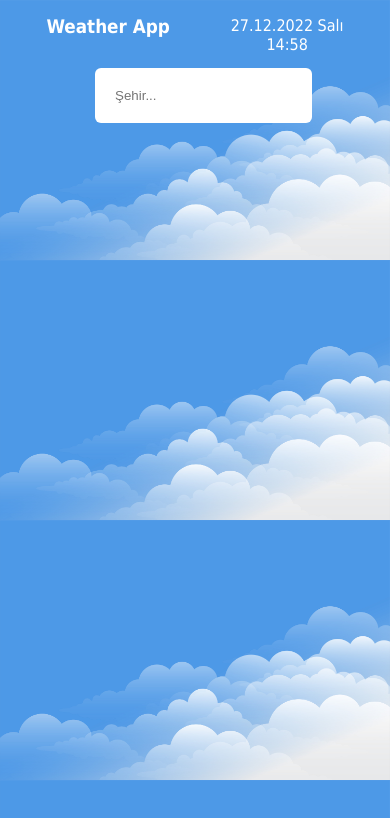
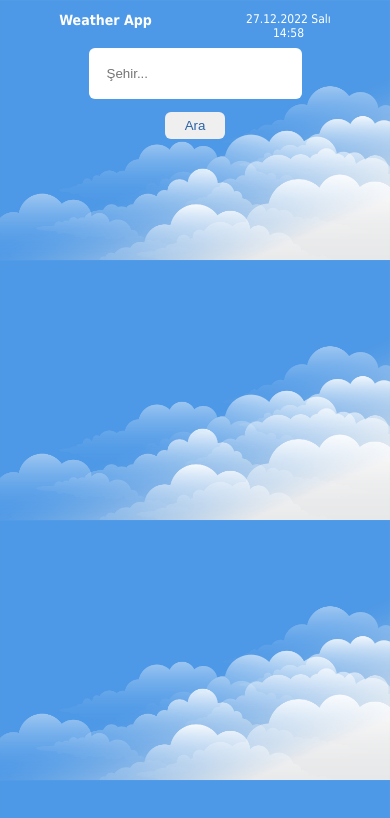
Before and after one commit to Musti2735/weatherApp, a React (Create React App) app: page / in a window 390 px wide. Shown: the top 818 px of the page. Built offline with nearby package versions, Linux system fonts and the light colour scheme; no server answers.

Commit message:
responsive added

```diff
--- a/src/App.css
+++ b/src/App.css
@@ -4,8 +4,8 @@
   box-sizing: border-box;
 }
 
-html{
-  font-size: 10px;
+html {
+  font-size: 12px;
 }
 
 body {
@@ -14,51 +14,112 @@ body {
   background-size: cover;
   color: #fff;
   text-align: center;
+}
 
-
-}
-@media screen and (min-width:300px){
-  html{
-    font-size: 16px;
-  }
-
-
-  .info{
-    display: flex;
-  }
-  .info1, .info2{
-    width: 50%;
-
-  }
-  .otherDaysList{
-    display: flex;
-  }
-  .otherDays{
-    width: 100%;
-  }
-  .favoriteList {
-    width: 200px;
-    margin: auto;
+@media screen and (max-width:767px) {
+  .favoriteList--a {
+    display: none;
   }
 
 
 }
 
+@media screen and (min-width:480px) {
+  html {
+    font-size: 14px;
+  }
+
+  .otherDays {
+    width: 22rem;
+  }
+
+  .weaherCard {
+    width: 42rem;
+  }
+
+
+}
+
+
+@media screen and (min-width:768px) {
+  .info {
+    display: flex;
+  }
+
+  .info1,
+  .info2 {
+    width: 50%;
+
+  }
+
+  .weaherCard {
+    width: 45rem;
+    min-width: 42rem;
+  }
+  .favoriteList--a {
+    width: 20rem;
+    min-width: 16rem;
+    margin: auto;
+  }
+  .toggleBtn, .favoriteList--b{
+    display: none;
+  }
+
+}
+
+@media screen and (min-width:992px) {
+  html {
+    font-size: 16px;
+  }
+
+  .info {
+    display: flex;
+  }
+
+  .info1,
+  .info2 {
+    width: 50%;
+  }
+
+  .weaherCard {
+    width: 45rem;
+    min-width: 44rem;
+  }
+  .favoriteList--a {
+    width: 20rem;
+    min-width: 17rem;
+    margin: auto;
+  }
+
+}
+
+
+
 /* Container */
 .container {
   margin: auto;
-  min-width: 200px
+  min-width: 200px;
+  display: flex;
 }
 
 
 /*Weather Card */
-.iconFav{
+.iconFav {
   font-size: 1.5rem;
 }
+
+.section--1{
+  display: flex;
+  justify-content: space-between;
+}
+
 .weaherCard {
   padding: 1rem;
+  margin: auto;
+
 
 }
+
 .info {
   background-color: rgba(82, 142, 220, 0.5);
   padding: 1rem;
@@ -70,14 +131,16 @@ body {
   display: flex;
   padding: 1rem;
   justify-content: center;
-   align-items: center;
+  align-items: center;
 
 }
-.info1>div{
+
+.info1>div {
   margin: 0.5rem;
 }
-.info1>div>div{
-  margin: 8px;
+
+.info1>div>div {
+  margin: 0.8rem;
 }
 
 .info2 {
@@ -87,64 +150,77 @@ body {
   align-items: center;
 
 }
-.info2>div{
+
+.info2>div {
   margin: 0.5rem;
 }
-.info2>div>div{
-  margin: 4px;
+
+.info2>div>div {
+  margin: 0.4rem;
 }
+
 .cardItem {
-  margin: 20px;
+  margin: 2rem;
 }
 
 .cityName {
   font-size: 2rem;
-  margin: 5px;
+  margin: 0.5rem;
 }
 
 .degree {
   font-size: 3rem;
-  margin: 5px;
+  margin: 0.5rem;
 }
 
 .desc {
   font-size: 1.5rem;
-  margin: 5px;
+  margin: 0.5rem;
 }
 
-.image >img{
-  width: 60px;
+.image>img {
+  width: 6rem;
 }
 
 
-.hours>div{
+.hours>div {
   border: #2a63a9 1px solid;
+}
+
+.otherDaysList {
+  display: flex;
+  flex-wrap: wrap;
 }
 
 
 .otherDays {
   background-color: rgba(82, 142, 220, 0.5);
   border-radius: 4px;
-  padding: 1rem;
-  margin:1rem;
+  width: 150px;
+  height: 150px;
+  margin: auto;
+  margin-bottom: 1.5rem;
 }
 
-.otherDays>div{
-margin-top: 0.5rem;
+.otherDays>div {
+  margin-top: 0.5rem;
 }
 
-.showDays {
+.showDays, .toggleBtn {
   border: none;
   color: #fbfbfb;
   padding: 1.5rem 1rem;
   transition-duration: 0.4s;
   cursor: pointer;
   margin: auto;
+  margin-top: 1rem;
+  margin-bottom: 1rem;
   width: 15rem;
   border-radius: 6px;
+
 }
 
-.showDays:hover {
+.showDays:hover, .toggleBtn:hover {
   background-color: #bfdcff;
   ;
   color: #2a63a9;
@@ -153,18 +229,35 @@ margin-top: 0.5rem;
 }
 
 /*Form */
-.form{
-width: 200px;
-margin: auto;
+.form {
+  margin: auto;
 }
 
 .input {
   border: none;
   border-radius: 6px;
   width: auto;
-  margin-top: 20px;
-  padding: 20px;
+  margin: 1rem;
+  padding: 1.5rem;
   color: #2a63a9;
+}
+
+.formBtn{
+  border: none;
+  color: #2a63a9;
+  padding: 0.5rem 0.5rem;
+  transition-duration: 0.4s;
+  cursor: pointer;
+  margin: auto;
+  margin-top: 0.1rem;
+  margin-bottom: 0.1rem;
+  width: 5rem;
+  border-radius: 6px;
+}
+
+.formBtn:hover{
+  color: #fbfbfb;
+  background-color: #2a63a9;
 }
 
 /*Navigation*/
@@ -175,7 +268,6 @@ margin: auto;
   padding: 1rem;
 }
 
-
 /*Favorite List */
 
 
@@ -184,17 +276,18 @@ margin: auto;
   cursor: pointer;
   text-align: left;
   justify-content: space-between;
-  margin-bottom: 5px;
+  margin-bottom: 0.5rem;
   border-bottom: #2a63a9 0.1px solid;
   transition: all 0.1s;
+}
+
+.favItem {
+  margin: 0.5rem;
 
 }
-.favItem {
-  margin: 5px;
 
-  }
-.favItem>div{
-  padding: 6px;
+.favItem>div {
+  padding: 0.6rem;
 }
 
 .fav:hover {
@@ -205,30 +298,32 @@ margin: auto;
 }
 
 .icon {
-  width: 8px;
+  width: 0.8rem;
 }
 
-.icon:hover{
+.icon:hover {
   color: #2a63a9;
 }
 
-.favIcon{
+.favIcon {
   float: left;
   width: 10%;
-  margin-top: 24px;
-  margin-left: 5px;
+  margin-top: 2.4rem;
+  margin-left: 0.5rem;
 
 }
-.icon:hover{
+
+.icon:hover {
   cursor: pointer;
   color: #2a63a9;
 }
 
 
-.favDesc{
+.favDesc {
   font-size: 0.6rem;
 }
-.favDegree{
+
+.favDegree {
   font-size: 1.6rem;
   margin: auto;
 }
--- a/src/App.js
+++ b/src/App.js
@@ -1,5 +1,6 @@
 import './App.css';
 import Header from './components/Header';
+import Form from './components/Form'
 import WeatherCard from './components/WeatherCard';
 import { useEffect, useState } from 'react';
 import { DataContext } from './context/Data';
@@ -12,6 +13,8 @@ function App() {
   const [dataList, setDataList] = useState([])
   const [city, setCity] = useState('')
   const [favorites, setFavorites] = useState(JSON.parse(localStorage.getItem('data')) || [])
+  const [showFavorite, setShowFavorite] = useState(false)
+
 
 
   function getLocation() {
@@ -56,28 +59,19 @@ function App() {
     const weatherData = await response.json()
     setData(weatherData)
     setDataList(weatherData.list)
+    setShowFavorite(!showFavorite)
+
   }
 
-
-  const allData = { data, setData, city, setCity, data, dataList, setDataList, favorites, setFavorites, openDetail }
-
-
+  const allData = { data, setData, city, setCity, data, dataList, setDataList, favorites, setFavorites, openDetail, setShowFavorite, showFavorite, handleSubmit }
 
   return (
     <DataContext.Provider value={allData}>
-      <div className='container'>
+      <div className=''>
 
         <Header />
-        <div className='form'>
-          <form onSubmit={handleSubmit} >
-            <input placeholder="Şehir..."
 
-              className='input' type="text" value={city} onChange={(e) => setCity(e.target.value)} />
-
-          </form>
-        </div>
-
-        {data.city ? <WeatherCard /> : null}
+        {data.city ? <WeatherCard /> : <Form/>}
 
 
 
--- /dev/null
+++ b/src/components/Form.js
@@ -0,0 +1,22 @@
+import { useContext } from "react";
+import { DataContext } from "../context/Data";
+
+function Form() {
+
+    const { city, setCity, handleSubmit } = useContext(DataContext)
+
+    return (
+
+        <div className='form'>
+            <form onSubmit={handleSubmit} >
+                <div>
+                    <input placeholder="Şehir..."
+                        className='input' type="text" value={city} onChange={(e) => setCity(e.target.value)} />
+                </div>
+                <button className="formBtn">Ara</button>
+            </form>
+        </div>
+    )
+}
+
+export default Form;;
--- a/src/components/WeatherCard.js
+++ b/src/components/WeatherCard.js
@@ -3,12 +3,14 @@ import { DataContext } from "../context/Data";
 import FavoriteList from './FavoriteList';
 import PopularCities from './PopularCities'
 import { FaInfo, FaStar, FaTrash, FaCalendarWeek, FaSun, FaMoon, FaCloud, FaCloudRain, FaSnowplow, FaSnowflake, FaArrowDown, FaArrowUp, FaWind } from 'react-icons/fa'
+import Form from "./Form";
 
 
 
 function WeatherCard({ }) {
-    const { city, data, setData, setCity, dataList, setDataList, favorites, setFavorites, listem, setListem } = useContext(DataContext)
+    const { city, data, setData, setCity, dataList, setDataList, favorites, setFavorites, listem, setListem, showFavorite, setShowFavorite } = useContext(DataContext)
     const [detail, setDetail] = useState(false)
+
 
 
     const currentDay = dataList.filter((day) => day.dt_txt.slice(0, 10) === dataList[0].dt_txt.slice(0, 10))
@@ -69,16 +71,26 @@ function WeatherCard({ }) {
     return (
         <div className="container">
 
-            <div className="favoriteList">
-                <FavoriteList />
+            <div className="favoriteList--a">
+            {favorites.length > 0 &&
+                <FavoriteList />}
             </div>
+
             <div className="weaherCard">
+                <Form />
+                {
+                    favorites.length > 0 &&  <div className="toggleBtn" onClick={() => setShowFavorite(!showFavorite)}>{favorites.length} Favori Şehir</div>
+                }
 
 
+                <div className="favoriteList--b">
+                    {showFavorite || favorites.length > 0 &&  <FavoriteList />
+
+                    }
+                </div>
                 <div className='cardItem'>
 
                     <FaStar className="iconFav" onClick={() => addFavori(data.city.id)} />
-
                     <div className="cityName">{data.city.name}</div>
                     <div className="degree">{Math.floor(currentDay[0].main.feels_like)} °C </div>
                     <div className="desc">{desc(currentDay)[0].slice(0, 1).toUpperCase() + desc(currentDay)[0].slice(1, desc(currentDay)[0].length).toLowerCase()} </div>
@@ -176,7 +188,12 @@ function WeatherCard({ }) {
                         )
                     })}
                 </div>
+
             </div>
+            <div className="favoriteList--a">
+
+            </div>
+
 
 
 
```
